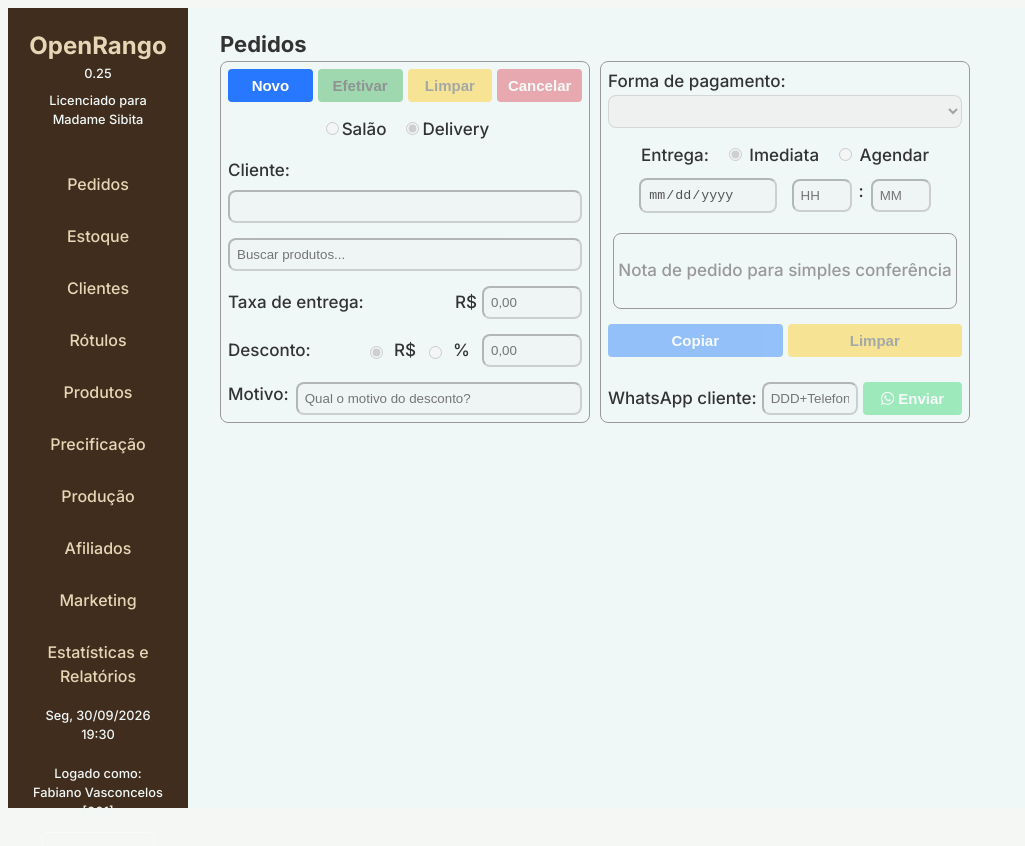
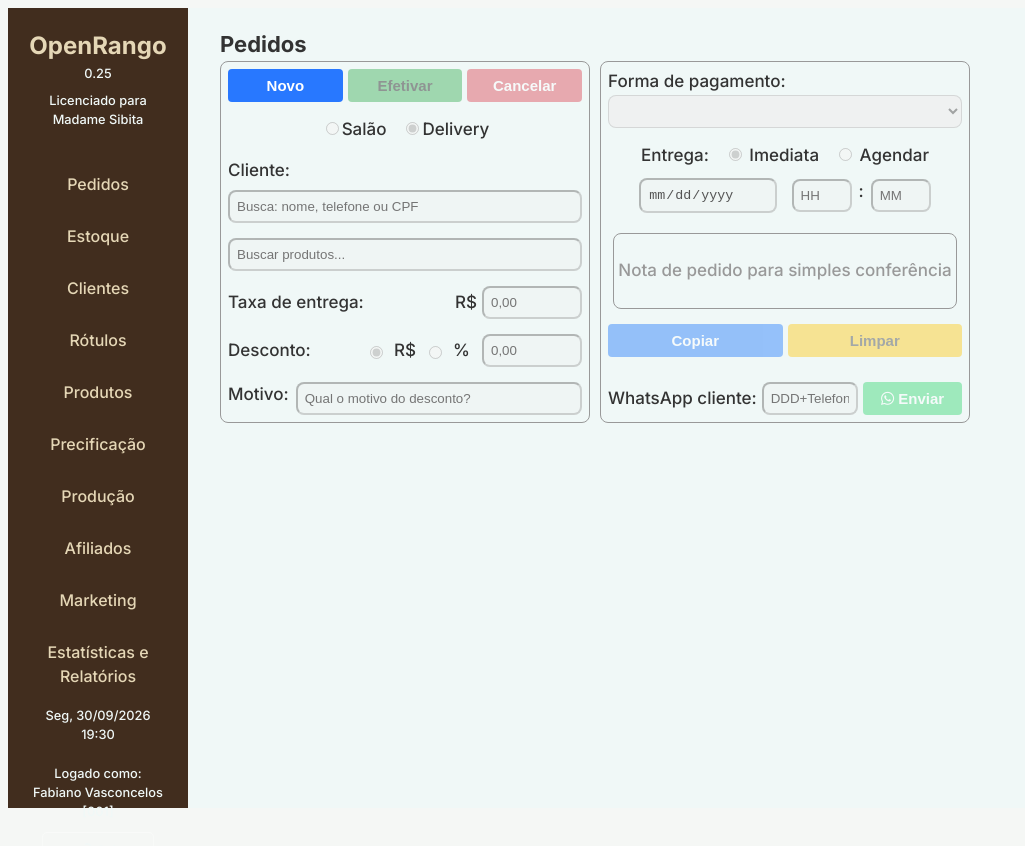
Before and after one commit to vasconcelos-fabiano/openrango, an Angular app in the folder frontend/: page /app/pedidos in a window 1280 px wide. Shown: the top 846 px of the page, without its empty margins (0-1025 px from the left). Built offline with nearby package versions, Linux system fonts and the light colour scheme.

Commit message:
feat(orders): refine order state, cancellation and note controls

```diff
--- a/frontend/src/app/pages/pedidos/pedidos.html
+++ b/frontend/src/app/pages/pedidos/pedidos.html
@@ -4,7 +4,6 @@
         <div class="acoes-pedido">
             <button class="btn-novo" type="button" (click)="startOrder()" [disabled]="orderStarted">Novo</button>
             <button class="btn-efetivar" type="button" [disabled]="!orderStarted">Efetivar</button>
-            <button class="btn-clear-order" type="button" [disabled]="!orderStarted">Limpar</button>
             <button class="btn-cancel-order" type="button" [disabled]="!orderStarted"
                 (click)="cancelOrder()">Cancelar</button>
         </div>
@@ -20,8 +19,8 @@
         @if (tipoSelecionado === 'delivery') {
         <div class="cliente">
             <label for="cliente">Cliente:</label>
-            <input type="text" id="cliente" [value]="customerName" (input)="customerName = $any($event.target).value"
-                [disabled]="!orderStarted">
+            <input type="text" id="cliente" placeholder="Busca: nome, telefone ou CPF" [value]="customerName"
+                (input)="customerName = $any($event.target).value" [disabled]="!orderStarted">
         </div>
         <div class="busca-produtos">
             <input type="text" placeholder="Buscar produtos..." [value]="productSearch"
@@ -120,7 +119,9 @@
 
             <div class="actions-orders-bottom">
                 <button class="btn-copiar" type="button" [disabled]="!orderStarted">Copiar</button>
-                <button class="btn-clear-order" type="button" [disabled]="!orderStarted">Limpar</button>
+                <button class="btn-clear-order" type="button" (click)="clearOrderNote()" [disabled]="!orderStarted">
+                    Limpar
+                </button>
             </div>
         </div>
 
--- a/frontend/src/app/pages/pedidos/pedidos.ts
+++ b/frontend/src/app/pages/pedidos/pedidos.ts
@@ -41,6 +41,10 @@ export class Pedidos {
     this.showCancelDialog = false;
   }
 
+  clearOrderNote() {
+    this.orderNote = '';
+  }
+
   confirmCancelOrder() {
     this.orderStarted = false;
     this.showCancelDialog = false;
```
